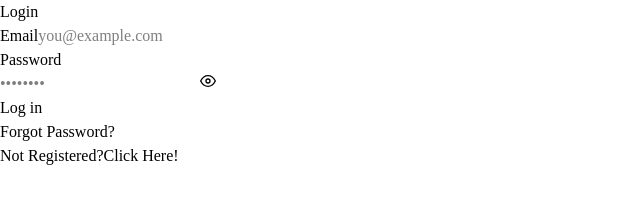
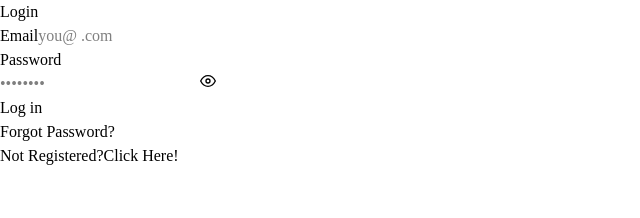
Before and after one commit to knightrishi/LifeLine, a React (Vite) app in the folder frontend/Frontend-Life/: page /login in a window 1280 px wide. Shown: the top 218 px of the page, without its empty margins (0-640 px from the left). Built offline with nearby package versions, Linux system fonts and the light colour scheme.

Commit message:
Login Page Done

```diff
--- a/frontend/Frontend-Life/src/pages/LoginPage.jsx
+++ b/frontend/Frontend-Life/src/pages/LoginPage.jsx
@@ -23,7 +23,7 @@
 };
 
     return(
-    <section className=" relative min-h-screen flex items-center justify-center bg-cyan-50">
+    <div className=" relative min-h-screen flex items-center justify-center bg-cyan-50">
         <div
                 className="absolute inset-0 bg-cover bg-center"
                 style={{ backgroundImage: `url(${sign})` }}
@@ -38,7 +38,7 @@
           <input
             type="email"
             className="border rounded-lg px-3 py-2 text-white"
-            placeholder="you@example.com"
+            placeholder="you@ .com"
           />
         </div>
 
@@ -77,7 +77,7 @@
           Not Registered?Click Here!
         </p>
       </div>
-       </section>
+       </div>
     )
 
 }
```
